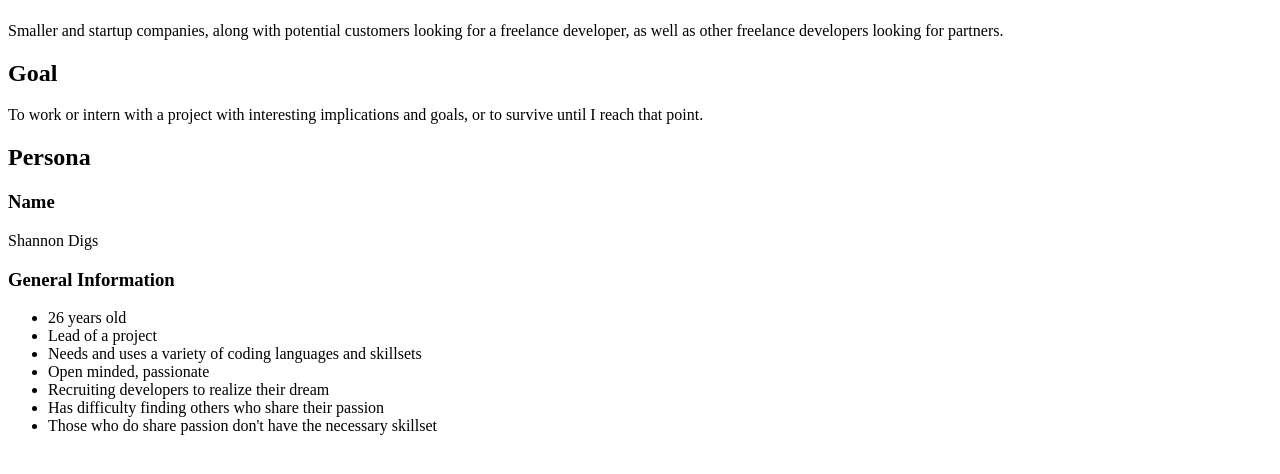
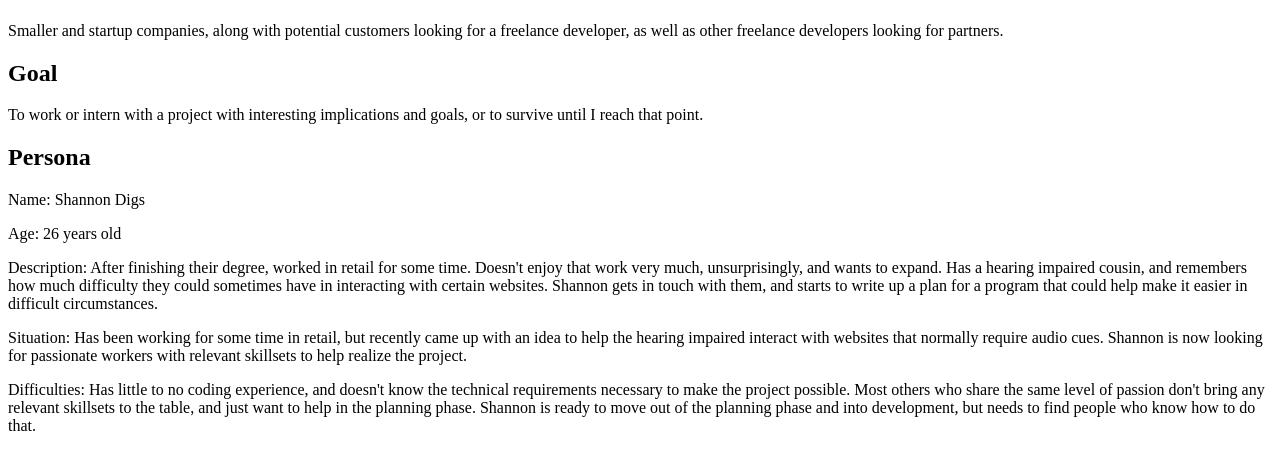
Before and after one commit to Cbenjamin1207/wolfe-coding, a PHP site: page /milestone-1.php in a window 1280 px wide. Shown: the part 190-664 px from the top of the page. Run offline with PHP 8.4, Linux system fonts and the light colour scheme.

Commit message:
Refined the persona section

```diff
--- a/public_html/documentation/milestone-1.php
+++ b/public_html/documentation/milestone-1.php
@@ -13,30 +13,35 @@
 		<main>
 			<h2>Purpose</h2>
 			<p>I seek to be working on an interesting project that I am passionate about, with people
-			that hold ideals and passions compatible with mine.</p>
+				that hold ideals and passions compatible with mine. </p>
 
 			<h2>Audience</h2>
 			<p>Smaller and startup companies, along with potential customers looking for a freelance developer,
-			as well as other freelance developers looking for partners.</p>
+				as well as other freelance developers looking for partners.</p>
 
 			<h2>Goal</h2>
 			<p>To work or intern with a project with interesting implications and goals, or to survive until
-			I reach that point.</p>
+				I reach that point.</p>
 
 			<h2>Persona</h2>
-			<h3>Name</h3>
-			<p>Shannon Digs</p>
+			<p>Name: Shannon Digs</p>
 
-			<h3>General Information</h3>
-			<ul>
-				<li>26 years old</li>
-				<li>Lead of a project</li>
-				<li>Needs and uses a variety of coding languages and skillsets</li>
-				<li>Open minded, passionate</li>
-				<li>Recruiting developers to realize their dream</li>
-				<li>Has difficulty finding others who share their passion</li>
-				<li>Those who do share passion don't have the necessary skillset</li>
-			</ul>
+			<p>Age: 26 years old</p>
+
+			<p>Description: After finishing their degree, worked in retail for some time. Doesn't enjoy that work
+				very much, unsurprisingly, and wants to expand. Has a hearing impaired cousin, and remembers how much
+				difficulty they could sometimes have in interacting with certain websites. Shannon gets in touch with
+				them, and starts to write up a plan for a program that could help make it easier in difficult circumstances.</p>
+
+			<p>Situation: Has been working for some time in retail, but recently came up with an idea to help
+				the hearing impaired interact with websites that normally require audio cues. Shannon is now looking for passionate
+				workers with relevant skillsets to help realize the project.</p>
+
+			<p>Difficulties: Has little to no coding experience, and doesn't know the technical requirements necessary
+				to make the project possible. Most others who share the same level of passion don't bring any relevant
+				skillsets to the table, and just want to help in the planning phase. Shannon is ready to move out of the
+				planning phase and into development, but needs to find people who know how to do that.</p>
+
 		</main>
 	</body>
 </html>
```
